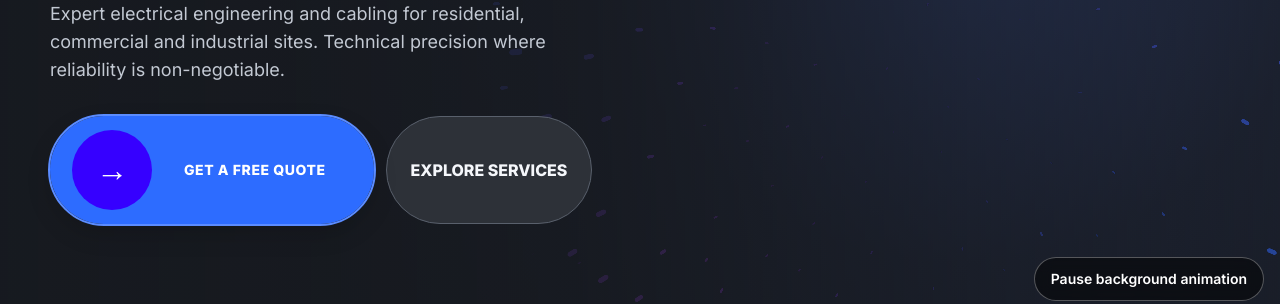
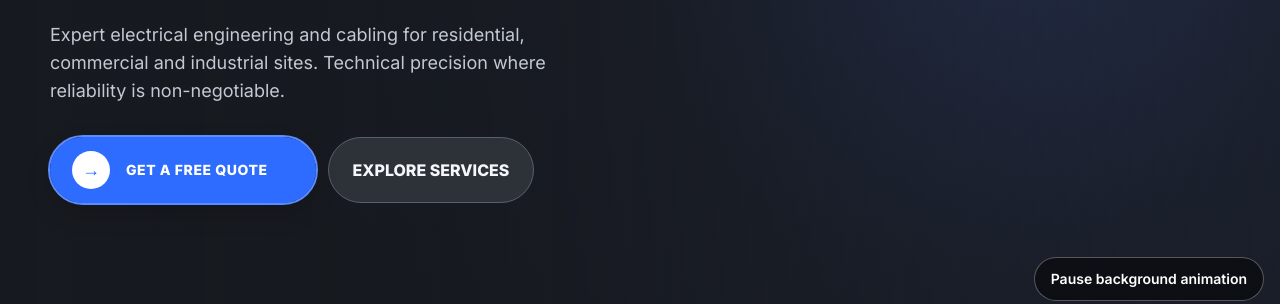
Before and after one commit to Yajur-Mohan/psg-electrical-website, a Next.js app: page / in a window 1280 px wide. Shown: the part 358-662 px from the top of the page. Built offline with nearby package versions, Linux system fonts and the light colour scheme; no server answers.

Commit message:
fix(ui): open ArrowLink in same tab and shrink arrow badge

```diff
--- a/src/components/ui/ArrowLink.tsx
+++ b/src/components/ui/ArrowLink.tsx
@@ -12,7 +12,9 @@ export default function ArrowLink({ href, label }: { href: string; label: string
       border={{ borderColor: "#5b8cff", borderStyle: "solid", borderWidth: 2 }}
       padding="14px 48px 14px 22px"
       font={{ fontFamily: "var(--font-inter)", fontWeight: 800, fontSize: 14, letterSpacing: "0.04em" }}
-      arrow={{ background: "#ffffff", color: "#2d6cff" }}
+      icon={{ type: "symbol", symbol: "→", side: "left", size: 18, padding: 10, rounded: 100, background: "#ffffff", color: "#2d6cff" }}
+      gap={16}
+      newTab={false}
     />
   );
 }
```
